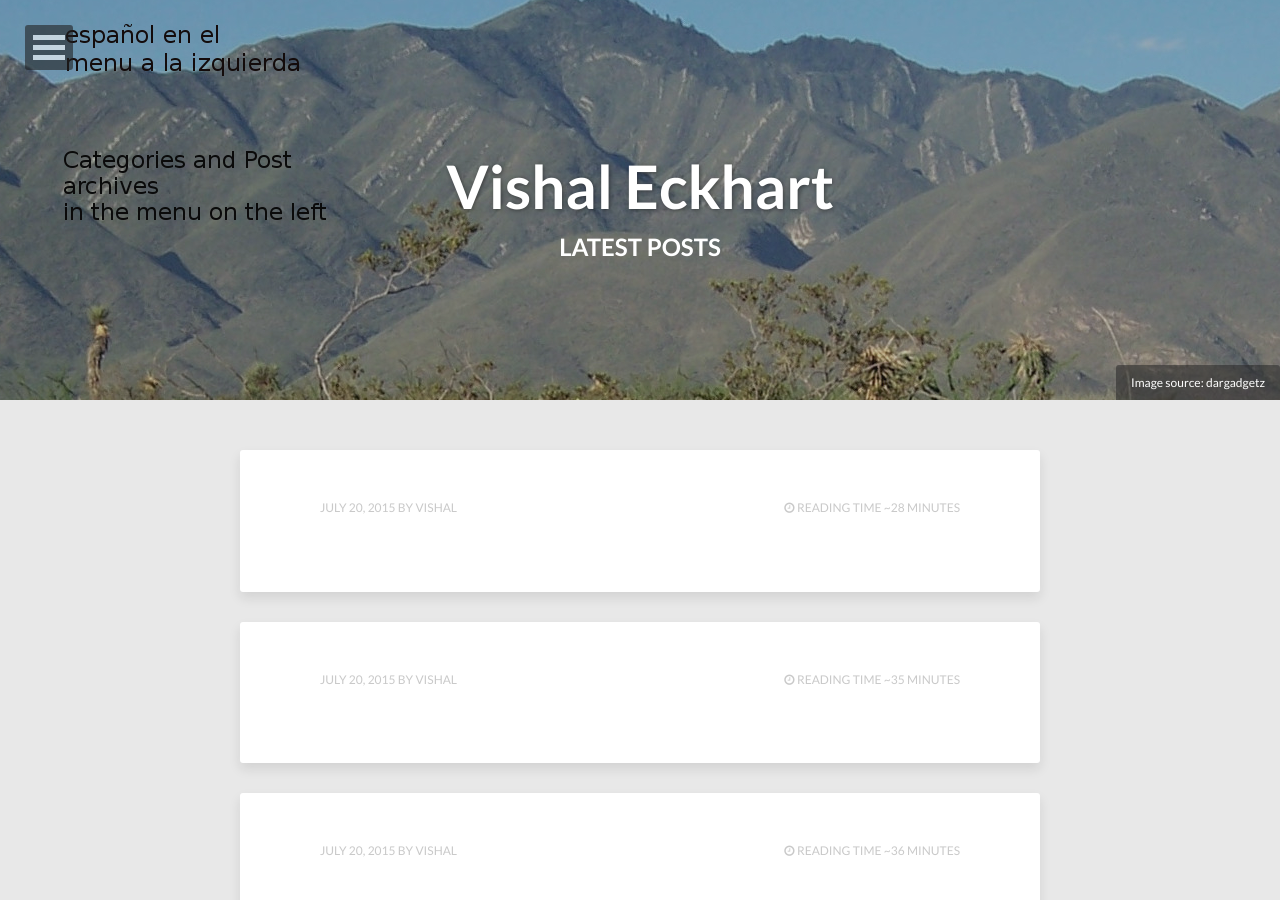
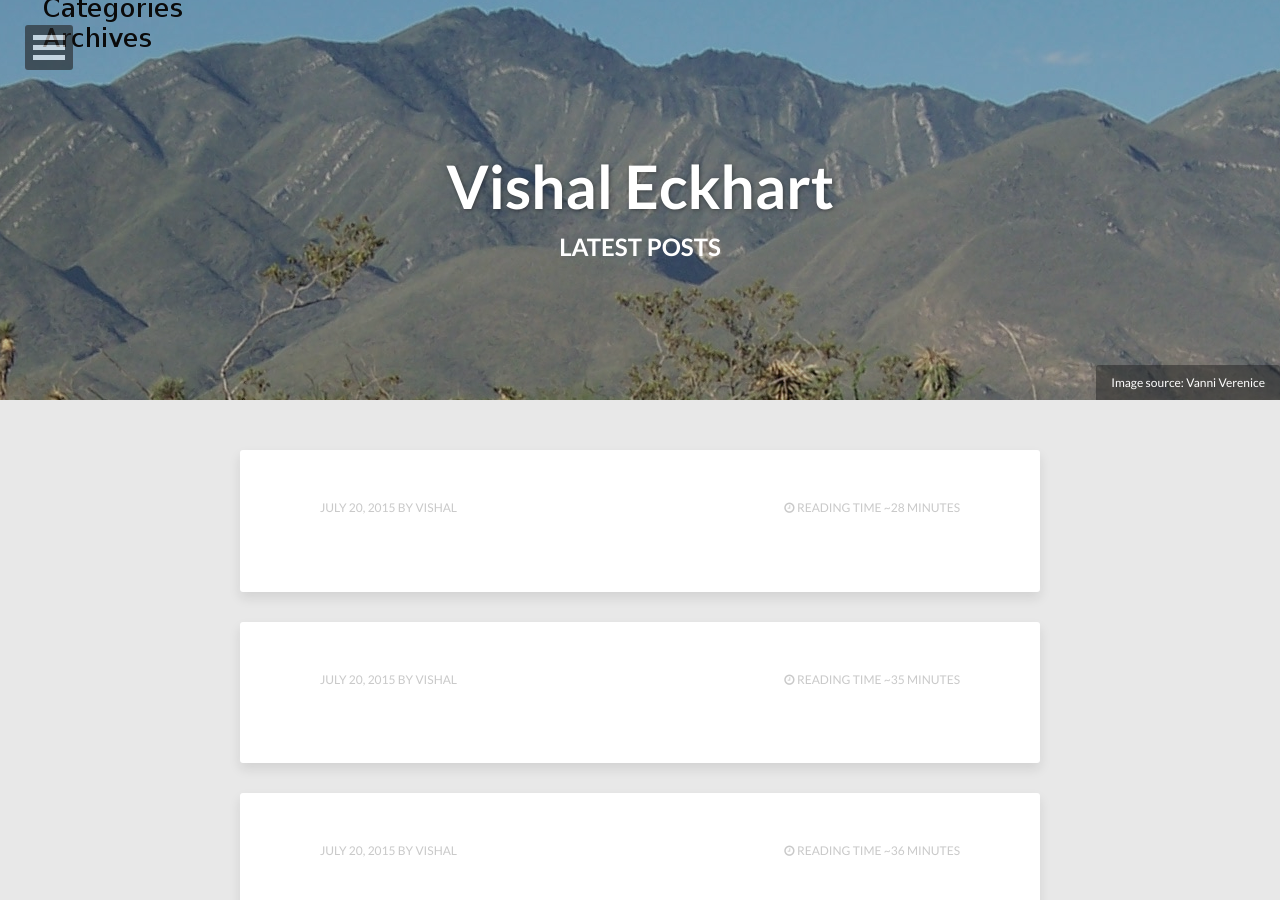
Before and after one commit to anandamurtiidiscursos/anandamurtiidiscursos.github.io, a Jekyll site: the page built from index.html, in a window 1280 px wide and 900 px high. Built offline with Jekyll 4.4.1, drawn with Linux system fonts in a browser that asks for light colours; nearby versions of some CDN libraries; the list of posts is cut into pages by our own code.

Commit message:
modified:   images/abstract-1.jpg 	modified:   index.html

```diff
--- a/index.html
+++ b/index.html
@@ -6,8 +6,8 @@
 comments: false
 image:
   feature: abstract-1.jpg
-  credit: dargadgetz
-  creditlink: http://www.dargadgetz.com/ios-7-abstract-wallpaper-pack-for-iphone-5-and-ipod-touch-retina/
+  credit: Vanni Verenice
+  #creditlink: http://www.dargadgetz.com/ios-7-abstract-wallpaper-pack-for-iphone-5-and-ipod-touch-retina/
 ---
 
 {% for post in paginator.posts %}
```
Also changed, not shown: images/abstract-1.jpg.
